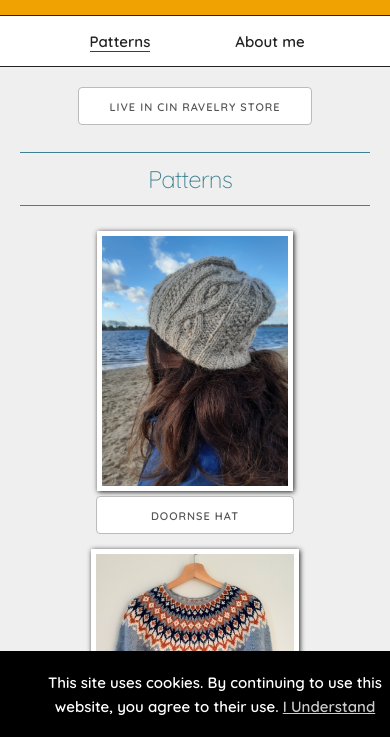
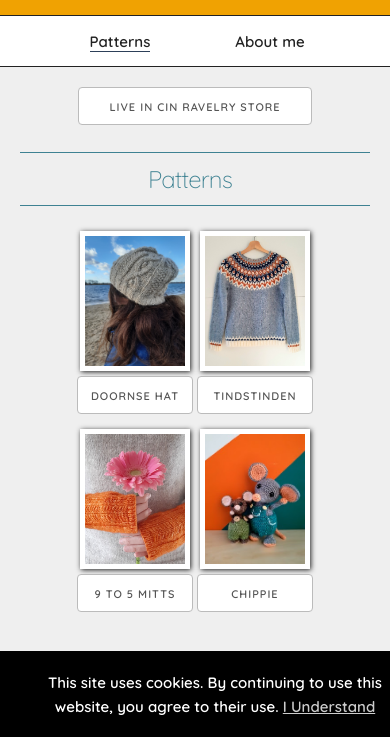
Before and after one commit to Keepertje/LiveInCinDesigns, a plain HTML site: page index.html in a window 390 px wide. Shown: the part 105-842 px from the top of the page. Drawn offline with nearby package versions, Linux system fonts and the light colour scheme; no server answers; a script that the page names is missing.

Commit message:
Changes to mobile view

```diff
--- a/css/main.css
+++ b/css/main.css
@@ -35,6 +35,18 @@
   box-shadow: 1px 1px 5px #222;
   margin:5px;
   transition: all .2s ease-in-out;
+}
+
+@media(max-width:425px){
+  .image{
+    height:130px;
+    width:100px;
+
+  }
+
+  .image-item button{
+    padding:0;
+  }
 }
 
 .image.no-animation{
```
